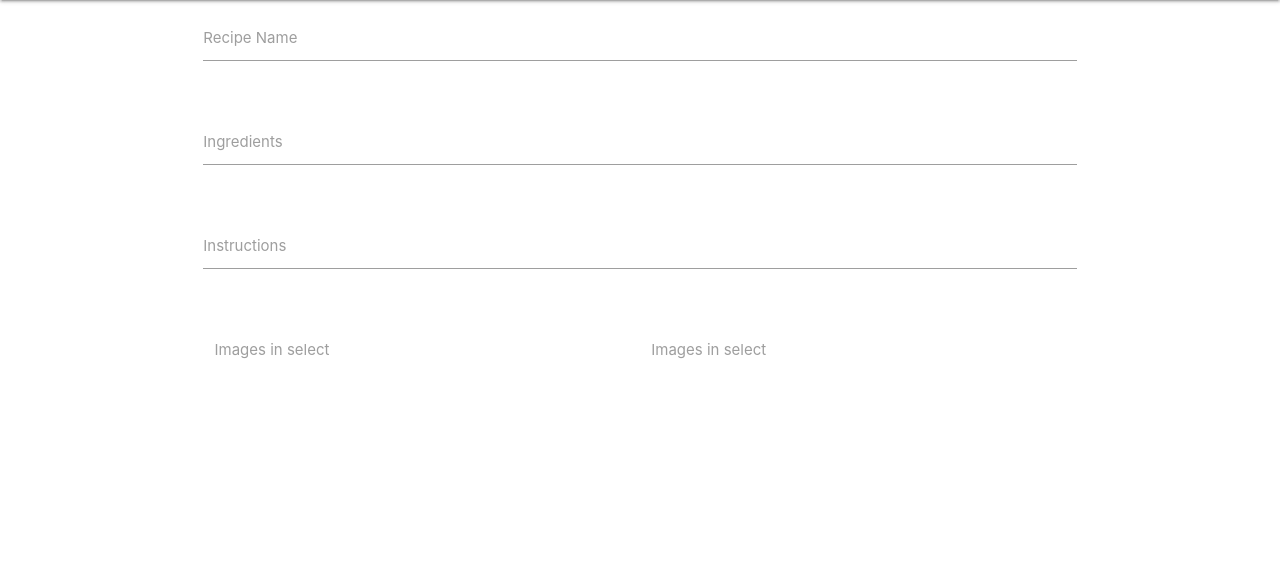
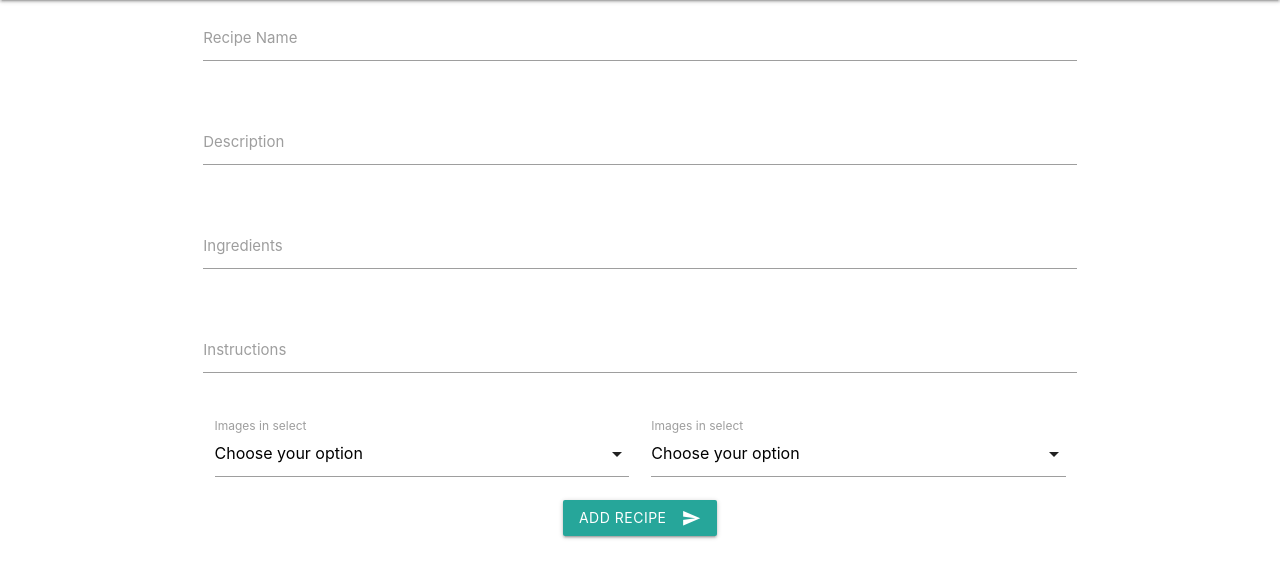
Before and after one commit to Cintakins/Recipe-Website, a Flask app: page /add in a window 1280 px wide. Shown: the part 64-642 px from the top of the page. Run offline with Flask 2, Linux system fonts and the light colour scheme; some libraries are stand-ins or nearby versions.

Commit message:
added code to template html files

```diff
--- a/static/js/script.js
+++ b/static/js/script.js
@@ -1,7 +1 @@
-
-document.addEventListener('DOMContentLoaded', function() {
-    var elems = document.querySelectorAll('.carousel');
-    var instances = M.Carousel.init(elems, {
-        fullwidth: true
-    });
-    });
+M.AutoInit();
--- a/templates/add.html
+++ b/templates/add.html
@@ -7,6 +7,12 @@
             <div class="input-field col s12">
                 <input id="recipe_name" type="text" class="validate" name="recipe_name">
                 <label for="recipe_name">Recipe Name</label>
+            </div>
+        </div>
+        <div class="row">
+            <div class="input-field col s12">
+                <input id="description" type="text" class="validate" name="description">
+                <label for="description">Description</label>
             </div>
         </div>
         <div class="row">
@@ -24,20 +30,25 @@
         <div class="input-field col s12 m6">
             <select class="icons">
                 <option value="" disabled selected>Choose your option</option>
-                <option value="" data-icon="images/sample-1.jpg">example 1</option>
-                <option value="" data-icon="images/office.jpg">example 2</option>
-                <option value="" data-icon="images/yuna.jpg">example 3</option>
+                <option value="" data-icon="">Drink</option>
+                <option value="">Meal</option>
+                <option value="">Dessert</option>
             </select>
             <label>Images in select</label>
         </div>
         <div class="input-field col s12 m6">
             <select class="icons">
                 <option value="" disabled selected>Choose your option</option>
-                <option value="" data-icon="images/sample-1.jpg" class="left">example 1</option>
-                <option value="" data-icon="images/office.jpg" class="left">example 2</option>
-                <option value="" data-icon="images/yuna.jpg" class="left">example 3</option>
+                <option value="" data-icon="images/sample-1.jpg" class="left">Meat Dish</option>
+                <option value="" data-icon="images/office.jpg" class="left">Vegetarian</option>
+                <option value="" data-icon="images/yuna.jpg" class="left">Vegan</option>
             </select>
             <label>Images in select</label>
+        </div>
+        <div class="row center-align">
+            <button class="btn waves-effect waves-light" type="submit" name="submit_recipe">Add Recipe
+                <i class="material-icons right">send</i>
+              </button>
         </div>
     </form>
 </div>
--- a/templates/base.html
+++ b/templates/base.html
@@ -9,6 +9,7 @@
         type="text/css">
     <link href="https://fonts.googleapis.com/icon?family=Material+Icons" rel="stylesheet">
     <link rel="stylesheet" href="{{ url_for('static', filename='css/style.css') }}" type="text/css">
+    <link href="https://cdnjs.cloudflare.com/ajax/libs/font-awesome/6.1.1/css/all.min.css">
     {% block styles %}
     {% endblock %}
     <title>Delicious Recipes</title>
--- a/templates/home.html
+++ b/templates/home.html
@@ -7,12 +7,12 @@
     </div>
     <div class="carousel-item red white-text" href="#one!">
         <h2>{{ todays_recipe.recipe_name.title() }}</h2>
-        <p class="white-text">{{ todays_recipe.ingredients }}</p>
+        <p class="white-text">{{ todays_recipe.description }}</p>
     </div>
     {% for recipe in recipes %}
     <div class="carousel-item amber white-text" href="#two!">
         <h2>{{ recipe.recipe_name.title() }}</h2>
-        <p class="white-text">{{ recipe.ingredients }}</p>
+        <p class="white-text">{{ recipe.description }}</p>
     </div>
     {% endfor %}
 </div>
```
Also changed, not shown: templates/login.html (+24 -0 lines), templates/recipes.html (+22 -1 lines), templates/register.html (+7 -1 lines).
